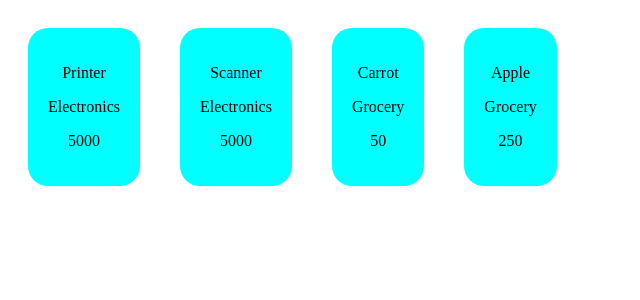
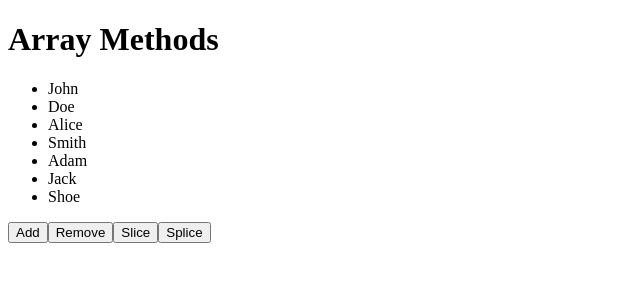
Before and after one commit to Rahinmon2903/demo, a React (Vite) app in the folder reactpractice2/: page / in a window 1280 px wide. Shown: the top 300 px of the page, without its empty margins (0-640 px from the left). Built offline with nearby package versions, Linux system fonts and the light colour scheme.

Commit message:
added a user using push method

```diff
--- a/reactpractice2/src/App.jsx
+++ b/reactpractice2/src/App.jsx
@@ -1,6 +1,7 @@
 import React from 'react';
-import ArrayObj from './components/ArrayObj';
-import Shopping from './components/Shopping';
+import ArrayMethods from './components/ArrayMethods';
+// import ArrayObj from './components/ArrayObj';
+// import Shopping from './components/Shopping';
 // import Obj from './components/Obj';
 // import Product from './components/Product';
 // import ArrayMethods from './components/ArrayMethods';
@@ -36,32 +37,32 @@ const App = () => {
   //     image: iphone16,
   //   }
   // ];
-  const shopping = [
-     {
-      id:1,
-      name:"Printer",
-      price:5000,
-      category:"Electronics"
-    },
-     {
-      id:2,
-      name:"Scanner",
-      price:5000,
-      category:"Electronics"
-    },
-     {
-      id:3,
-      name:"Carrot",
-      price:50,
-      category:"Grocery"
-    },
-     {
-      id:4,
-      name:"Apple",
-      price:250,
-      category:"Grocery"
-    },
-  ]
+  // const shopping = [
+  //    {
+  //     id:1,
+  //     name:"Printer",
+  //     price:5000,
+  //     category:"Electronics"
+  //   },
+  //    {
+  //     id:2,
+  //     name:"Scanner",
+  //     price:5000,
+  //     category:"Electronics"
+  //   },
+  //    {
+  //     id:3,
+  //     name:"Carrot",
+  //     price:50,
+  //     category:"Grocery"
+  //   },
+  //    {
+  //     id:4,
+  //     name:"Apple",
+  //     price:250,
+  //     category:"Grocery"
+  //   },
+  // ]
   return (
     <div>
       {/* <Product name="iphone" price="900" /> */}
@@ -73,7 +74,8 @@ const App = () => {
       {/* <Array arr={arr}/> */}
       {/* <Obj obj={obj}/> */}
       {/* <ArrayObj  arrObj={arrObj}/> */}
-      <Shopping shopping={shopping}  />
+      {/* <Shopping shopping={shopping}  /> */}
+      <ArrayMethods/>
 
     </div>
   );
--- a/reactpractice2/src/components/ArrayMethods.jsx
+++ b/reactpractice2/src/components/ArrayMethods.jsx
@@ -4,29 +4,13 @@ import React from "react";
 const ArrayMethods = () => {
   const users = ["John", "Doe", "Alice", "Smith", "Adam", "Jack", "Shoe"]; //7
 
-  const addUser = () => {
-    const ind = users.push("Sparrow");
-    console.log(ind);
-    console.log("Add User", users[ind - 1]);
-    users.forEach((ele) => console.log(ele));
+const Add = ()=>{
+ let ind= users.push("rahin");
+ console.log(ind);
+  console.log("User added", users[users.length-1]);
+  users.forEach((ele)=> console.log(ele));
+}
 
-    const userIndex = users.indexOf("Daniel");
-
-    if (userIndex === -1) {
-      console.log("User is not in the array");
-      const lastEle = users.push("Daniel");
-      console.log(lastEle);
-      console.log("Add user", users[lastEle - 1]);
-      users.forEach((ele) => console.log(ele));
-    }
-  };
-
-  const removeUser = () =>{
-     const remove = users.pop("Daniel");
-     console.log(remove)
-     users.ForEach((ele)=> console.log(ele));
-
-  }
 
   return (
     <>
@@ -40,8 +24,8 @@ const ArrayMethods = () => {
           );
         })}
       </ul>
-      <button onClick={addUser}>Add</button>
-      <button onClick={removeUser}>Remove</button>
+      <button onClick={Add} >Add</button>
+      <button >Remove</button>
       <button>Slice</button>
       <button>Splice</button>
     </>
```
